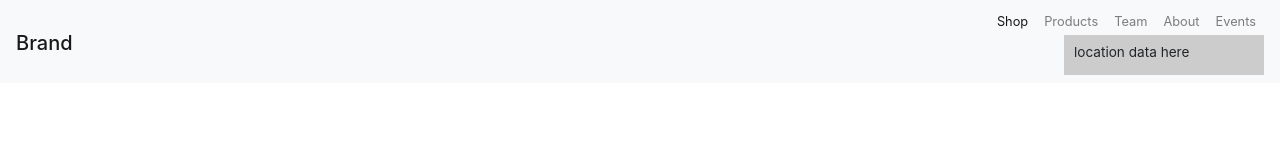
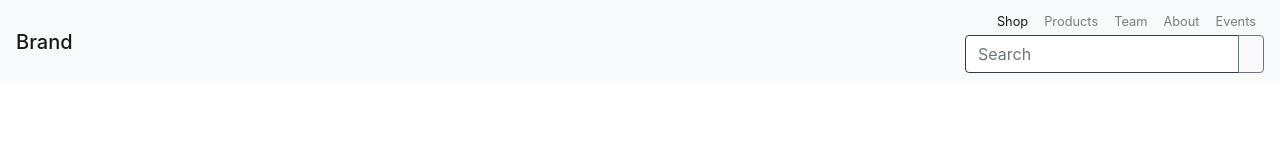
Before and after one commit to cssninja/2_row_navbar_bs4, a plain HTML site: page index.html in a window 1280 px wide. Drawn offline with nearby package versions, Linux system fonts and the light colour scheme.

Commit message:
1 file modified

```diff
--- a/index.html
+++ b/index.html
@@ -35,9 +35,14 @@
                     <a class="nav-link py-1" href="#">Events</a>
                 </li>
             </ul>
-          <div class="ml-auto align-middle" style="padding-left:10px;line-height:35px;display:block;background:#cccccc;width:200px;height:40px;font-size:0.85em;">
-            <div>location data here</div>
+            <form class="form-inline ml-auto">
+                <div class="input-group">
+                    <input type="text" class="form-control border-dark" placeholder="Search">
+                    <div class="input-group-append">
+                        <button class="btn btn-outline-secondary" type="button"><i class="fa fa-search"></i></button>
                     </div>
+                </div>
+            </form>
         </div>
     </nav>
 
```
Lines whose indentation alone changed are shown as unchanged.
